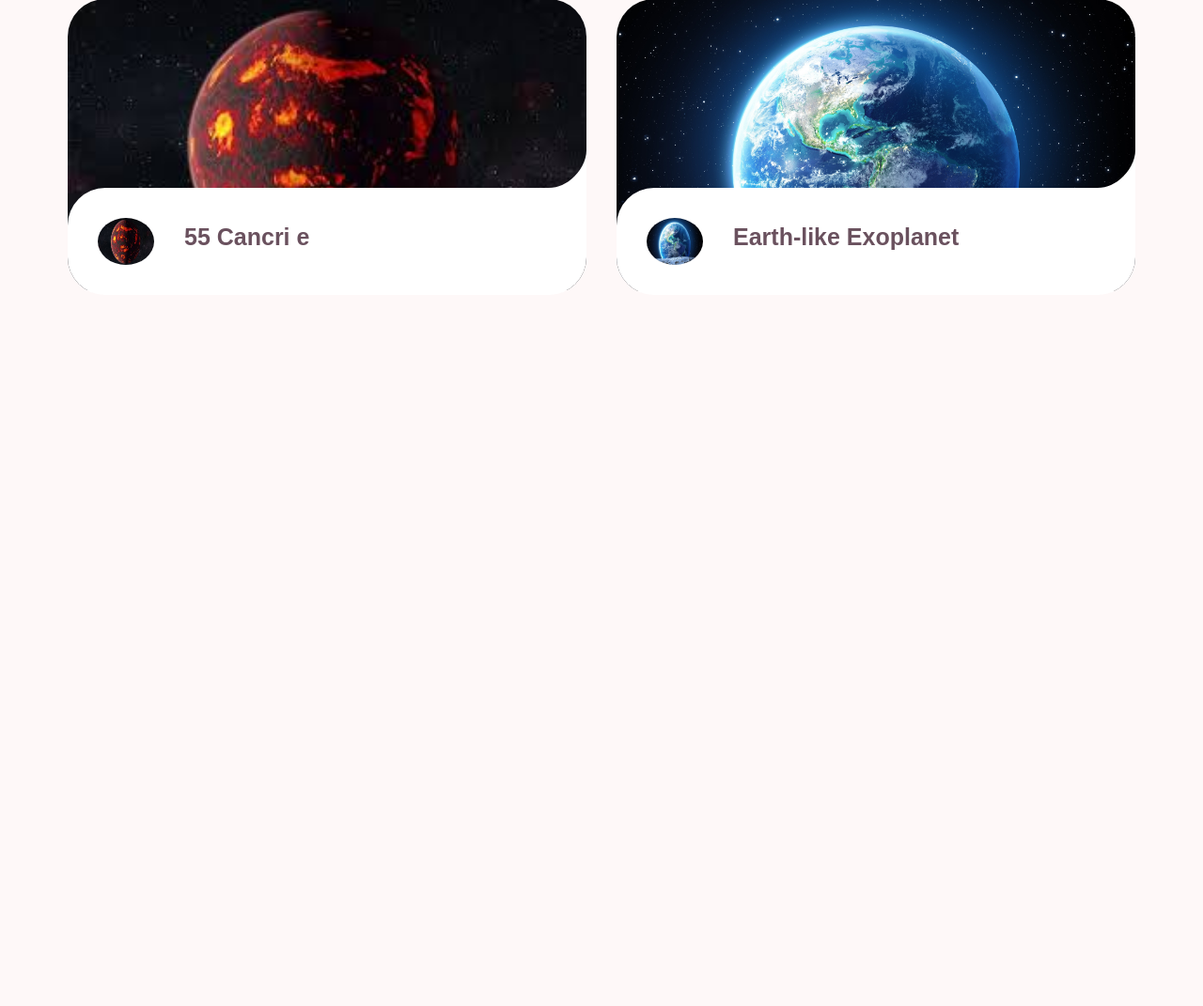
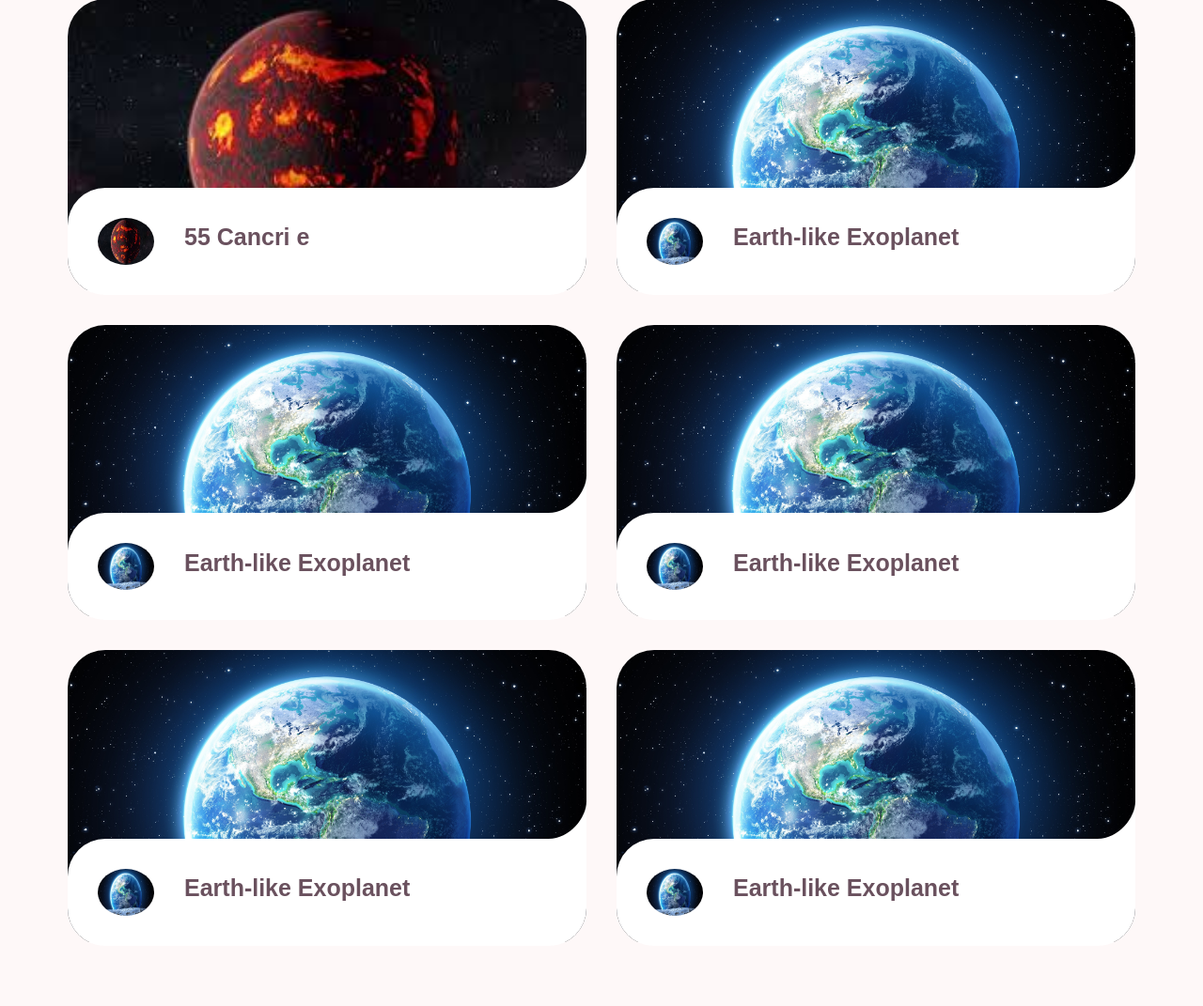
Before and after one commit to PuurfectDev-MD/NASA-SPACE-APP, a Flask app: page /exo in a window 1280 px wide. Shown: the part 65-1136 px from the top of the page at 94% size. Before the commit the page ends 375 px from the top, so only its background shows below. Run offline with Flask 3, Linux system fonts and the light colour scheme.

Commit message:
chnages to data and exodetails css

```diff
--- a/app.py
+++ b/app.py
@@ -13,6 +13,38 @@ exoplanets = [
         "id": "55-cancri-e"
     },
     {
+        "name": "Earth-like Exoplanet",
+        "image": "/static/images/earth.jpg",
+        "size": "1 Earth radius",
+        "distance": "100 light-years",
+        "description": "A potentially habitable exoplanet with Earth-like conditions.",
+        "id": "earth-like-exoplanet"
+    },
+        {
+        "name": "Earth-like Exoplanet",
+        "image": "/static/images/earth.jpg",
+        "size": "1 Earth radius",
+        "distance": "100 light-years",
+        "description": "A potentially habitable exoplanet with Earth-like conditions.",
+        "id": "earth-like-exoplanet"
+    },
+        {
+        "name": "Earth-like Exoplanet",
+        "image": "/static/images/earth.jpg",
+        "size": "1 Earth radius",
+        "distance": "100 light-years",
+        "description": "A potentially habitable exoplanet with Earth-like conditions.",
+        "id": "earth-like-exoplanet"
+    },
+        {
+        "name": "Earth-like Exoplanet",
+        "image": "/static/images/earth.jpg",
+        "size": "1 Earth radius",
+        "distance": "100 light-years",
+        "description": "A potentially habitable exoplanet with Earth-like conditions.",
+        "id": "earth-like-exoplanet"
+    },
+        {
         "name": "Earth-like Exoplanet",
         "image": "/static/images/earth.jpg",
         "size": "1 Earth radius",
--- a/static/exoplanent.css
+++ b/static/exoplanent.css
@@ -19,6 +19,12 @@
     margin: 4rem 5vw;
     padding: 0;
     list-style-type: none;
+  }
+
+  @media (min-width: 600px) {
+    .cards {
+      grid-template-columns: repeat(2, 1fr); /* 2 cards per row */
+    }
   }
 
   .card {
```
